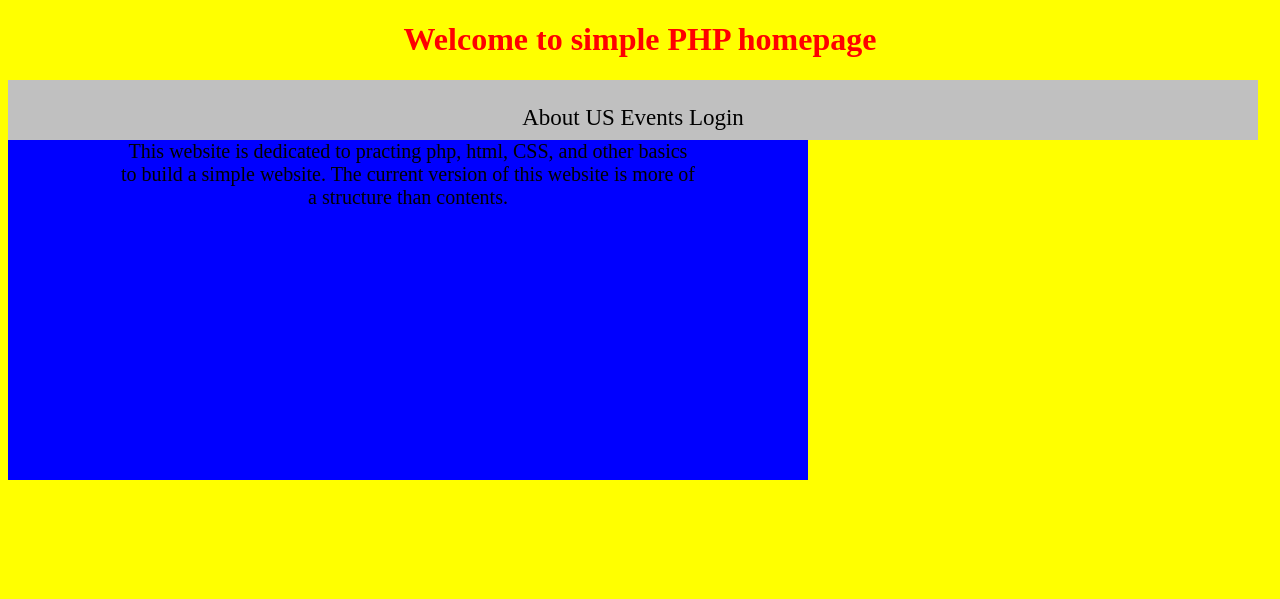
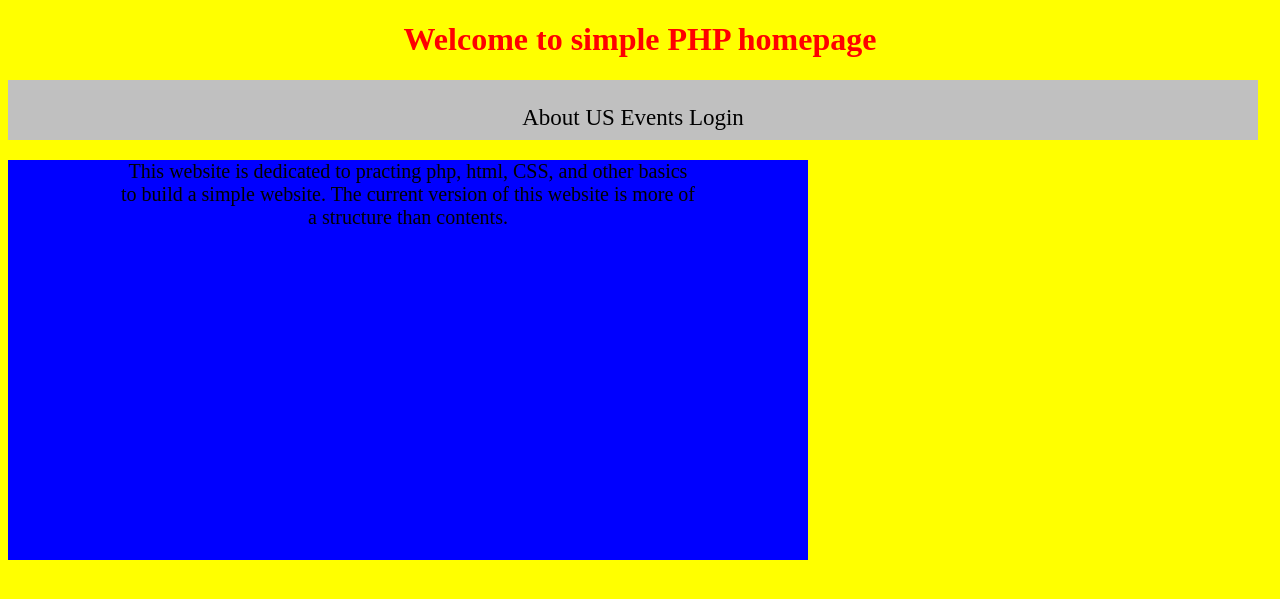
Before and after one commit to inno-code/simplephp, a PHP site: page / in a window 1280 px wide. Shown: the top 599 px of the page. Run offline with PHP 8.4, Linux system fonts and the light colour scheme.

Commit message:
Changes on style.css
* changed parabox z index to 20 and tested top/let top/right combination. Parabox still doesn't move
* positon of linkbox affects the postion of parabox.

```diff
--- a/skeleton/style.css
+++ b/skeleton/style.css
@@ -12,7 +12,10 @@ a:active  {color:#ff0000; background-color:transparent; text-decoration:underlin
 .linkbox {
     background-color: silver;
     text-align: center;
-    float: left;
+    //linkbox position affacts parabox. when it is fixed, parabox sticks to the bottom of linkbox.
+    position:static;
+    top: 0px;
+    left: 0px;
     font-size: 23px;
     height: 10px;
     width: 1200px;
@@ -27,9 +30,10 @@ a:active  {color:#ff0000; background-color:transparent; text-decoration:underlin
     // fixed by changing color.
     //why positioning doesn't work?
     position: relative;
+    //still not working.
     top: 100px;
-    left: 40px;
-    z-index: 10;
+    right: 300px;
+    z-index: 20;
     height: 400px;
     width: 800px;
     font-family: "Times New Roman";
```
